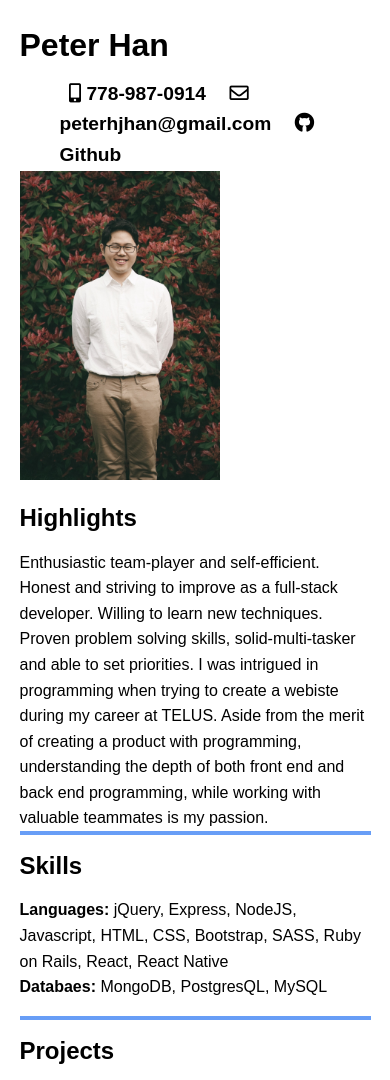
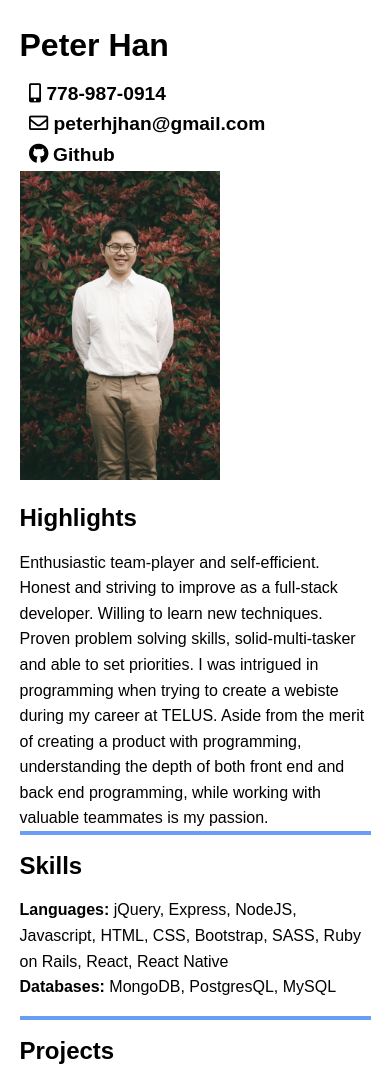
Before and after one commit to PeterHjHan/PeterHjHan.github.io, a plain HTML site: page index.html in a window 390 px wide. Shown: the top 1080 px of the page. Drawn offline with Linux system fonts and the light colour scheme.

Commit message:
update contacts responsive

```diff
--- a/index.html
+++ b/index.html
@@ -34,7 +34,7 @@
           <h2>Skills</h2>
           <div class="skills-description">
             <p><strong>Languages: </strong>jQuery, Express, NodeJS, Javascript, HTML, CSS, Bootstrap, SASS, Ruby on Rails, React, React Native</p>
-            <p><strong>Databaes: </strong>MongoDB, PostgresQL, MySQL</p>
+            <p><strong>Databases: </strong>MongoDB, PostgresQL, MySQL</p>
           </div>
       </div>
       </div>
--- a/styles/layout.css
+++ b/styles/layout.css
@@ -1,6 +1,7 @@
 * {
   box-sizing: border-box;
   margin: 0;
+  padding: 0;
   font-family: arial;
   line-height: 1.6;
 }
@@ -49,7 +50,7 @@ ul.contacts {
 
 ul li {
   list-style: none;
-  display: inline;
+  display: inline-block;
   font-size: 1.2em;
   font-weight: 600;
   /* text-decoration: none; */
```
